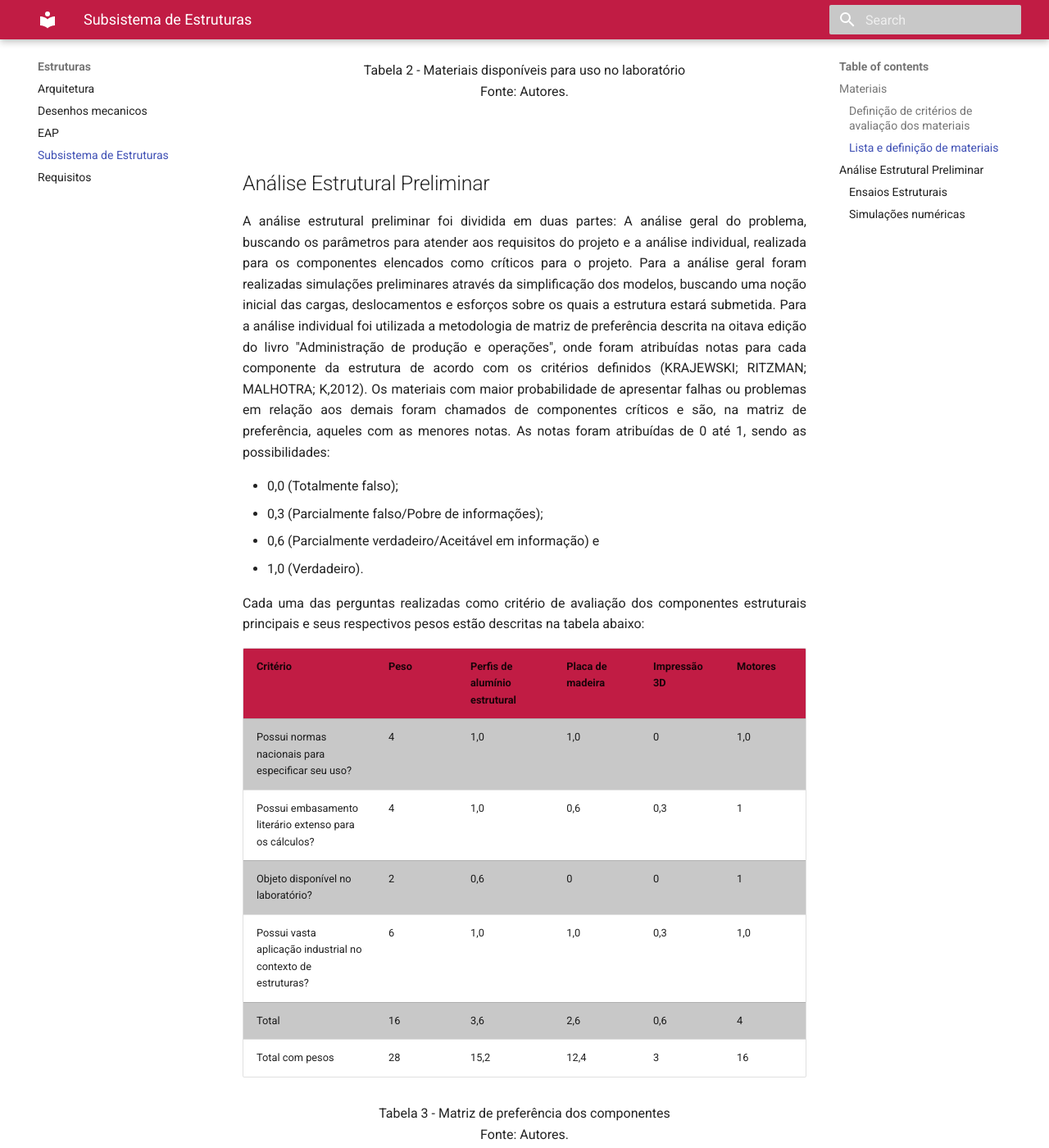
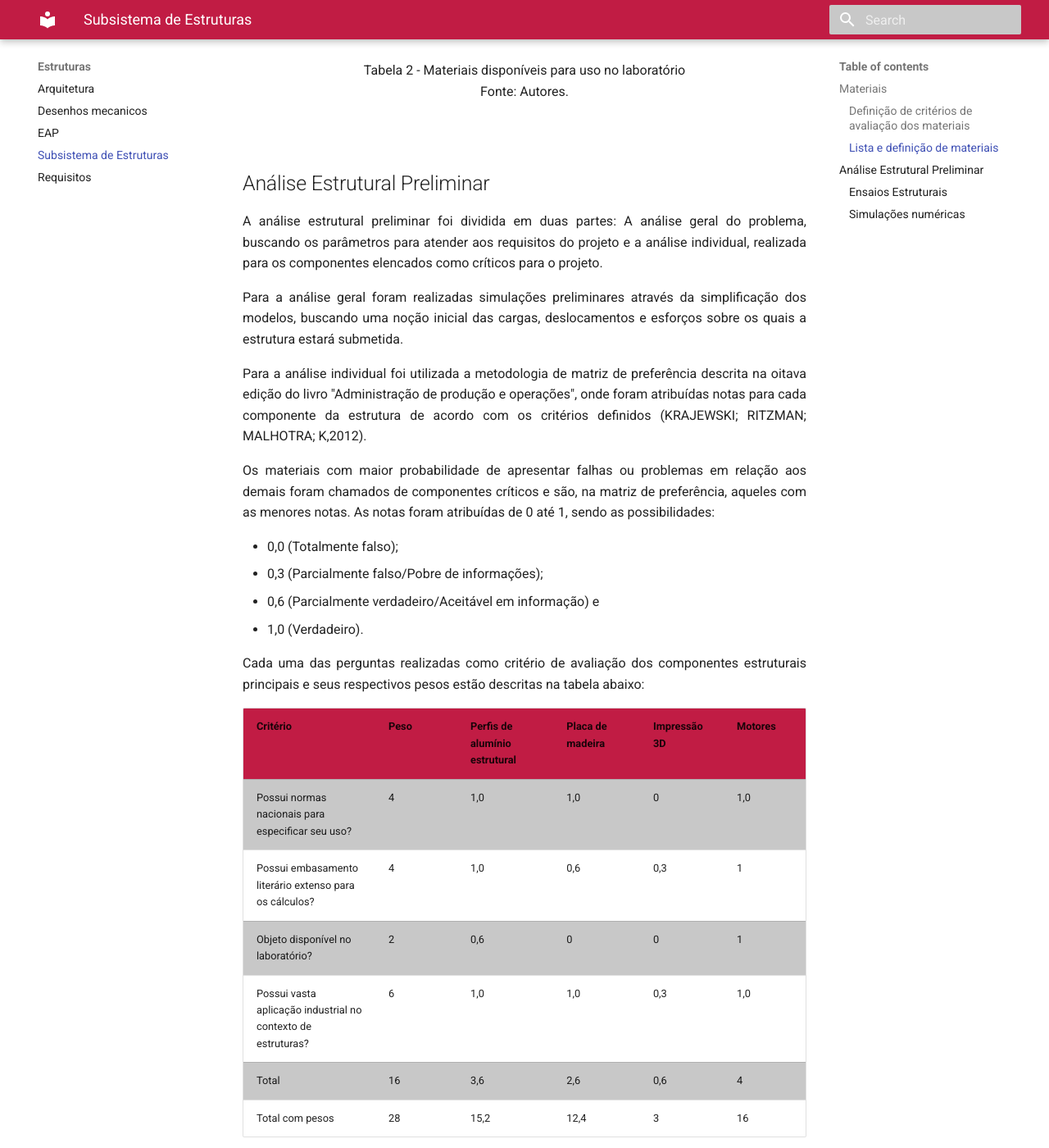
Before and after one commit to Calcioft/ScanPoint, an MkDocs documentation site: the page built from docs/estruturas/Projeto_subsistema_estruturas.md, in a window 1280 px wide and 1400 px high, scrolled down 1786 px. Shown: the whole window at 82% size. Built offline with MkDocs 1.6.1 and Material for MkDocs 9.7.7, drawn with Linux system fonts in a browser that asks for light colours; some of the changed text lies outside the part shown.

Commit message:
Update Projeto_subsistema_estruturas.md

```diff
--- a/docs/estruturas/Projeto_subsistema_estruturas.md
+++ b/docs/estruturas/Projeto_subsistema_estruturas.md
@@ -52,11 +52,17 @@ Após a análise dos [requisitos funcionais e não funcionais](/docs/estruturas/
 
 <p style="text-align: justify;">
 A análise estrutural preliminar foi dividida em duas partes: A análise geral do problema, buscando os parâmetros para atender aos requisitos do projeto e a análise individual, realizada para os componentes elencados como críticos para o projeto.
+</p>
 
+<p style="text-align: justify;">
 Para a análise geral foram realizadas simulações preliminares através da simplificação dos modelos, buscando uma noção inicial das cargas, deslocamentos e esforços sobre os quais a estrutura estará submetida.
+</p>
 
+<p style="text-align: justify;">
 Para a análise individual foi utilizada a metodologia de matriz de preferência descrita na oitava edição do livro "Administração de produção e operações", onde foram atribuídas notas para cada componente da estrutura de acordo com os critérios definidos (KRAJEWSKI; RITZMAN; MALHOTRA; K,2012).
+</p>
 
+<p style="text-align: justify;">
 Os materiais com maior probabilidade de apresentar falhas ou problemas em relação aos demais foram chamados de componentes críticos e são, na matriz de preferência, aqueles com as menores notas. As notas foram atribuídas de 0 até 1, sendo as possibilidades:
 </p>
 
@@ -86,7 +92,8 @@ Cada uma das perguntas realizadas como critério de avaliação dos componentes
 
 <p style="text-align: justify;">
 Dessa forma, como material crítico para a análise, foi escolhida a impressão 3D que recebeu nota 3 considerando os pesos e os critérios de cada peso, diante, principalmente, da dificuldade de se encontrar material teórico acerca do assunto e da sua relativa recência em termos de aplicação industrial, quando comparado com os demais componentes do projeto.
-
+</p>
+<p style="text-align: justify;">
 A partir de tal definição foram realizados ensaios estruturais e simulações par a validação do componente crítico definido anteriormente.
 </p>
 
@@ -128,7 +135,9 @@ Fonte: Autores.
 
 <p style="text-align: justify;">
 Como resultado, tem-se que apesar de não ter ocorrido o colapso estrutural do material, foram observadas deformações consideráveis na estrutura a partir de 35Kg, carga que foi considerada máxima para o retorno da estrutura a suas condições iniciais.
+</p>
 
+<p style="text-align: justify;">
 Após a definição de um fator de segurança de 2, foi definida assim uma carga total por componente impresso de 16Kg, obtido pela fórmula:
 </p>
 
@@ -193,7 +202,9 @@ Fonte: Autores.
 
 <p style="text-align: justify;">
 Como pode ser observado nas imagens das simulações de tensão normal e de cisalhamento e nos pontos de interesse representados pelas setas azuis, as regiões analisadas representam possíveis regiões de fratura para a peça em questão. Apesar de as simulações não representarem a situação obtida no ensaio estrutural , visto que a peça utilizada tem características difíceis de se simular, como preenchimento não maciço e camadas de filamento sobrepostas, as análises computacionais servem de boa base para identificação de possíveis pontos críticos da estrutura e, posteriormente, realizar comparações entre os materiais pretendidos para cada componente.
+</p>
 
+<p style="text-align: justify;">
 Por fim, realizando a comparação entre o material simulado e o ensaio estrutural podemos verificar que as condições estabelecidas pelo Ansys para pontos críticos da estrutura foram validadas, já que, como observado na figura abaixo, os pontos críticos representados pelo Ansys condizem com os pontos de ruptura e deformação da peça durante ensaio estrutural.
 </p>
 
```
